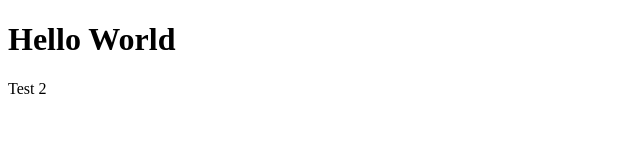
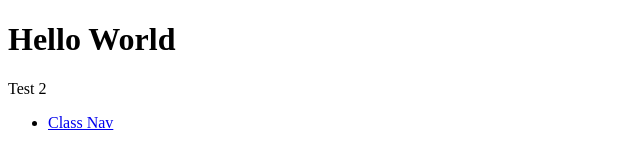
Before and after one commit to pjbent/pjbent.github.io, a plain HTML site: page index.html in a window 1280 px wide. Shown: the full height of the page, 0-640 px from the left. Drawn offline with Linux system fonts and the light colour scheme.

Commit message:
test commit

```diff
--- a/index.html
+++ b/index.html
@@ -8,5 +8,12 @@
 <body>
     <h1>Hello World</h1>
     <p>Test 2</p>
+<nav>
+            <ul>
+                <li><a target="blank" href="https://pjbent.github.io/test>Test Page</a></li>
+                <li><a target="blank" href="https://classnav.ou.edu/">Class Nav</a></li>
+
+            </ul>
+        </nav>
 </body>
 </html>
```
